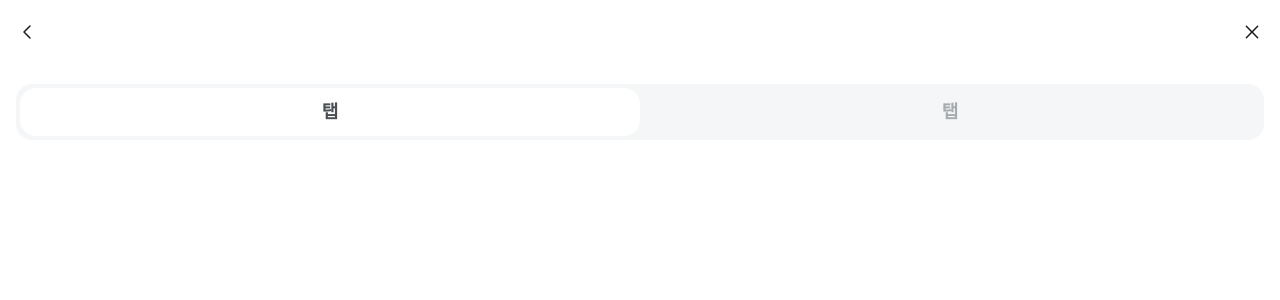
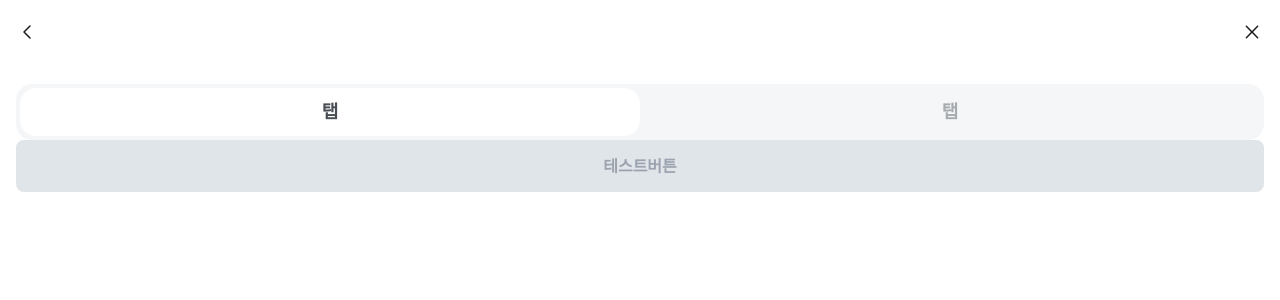
Before and after one commit to Team-Lea-Squad/take-meow-home-client, a Next.js app: page / in a window 1280 px wide. Shown: the top 300 px of the page. Built offline with nearby package versions, Linux system fonts and the light colour scheme.

Commit message:
Add: CommonButton 컴포넌트

```diff
--- a/src/app/page.tsx
+++ b/src/app/page.tsx
@@ -1,9 +1,11 @@
 import SubTab from "@/components/SubTab";
+import CommonButton from "@/components/CommonButton";
 
 export default function Home() {
   return (
     <div className="">
       <SubTab />
+      <CommonButton title="테스트버튼" isDisabled />
     </div>
   );
 }
--- a/src/components/BottomSheetContent.tsx
+++ b/src/components/BottomSheetContent.tsx
@@ -1,9 +1,12 @@
 "use client";
-import React from "react";
+import React, { useState } from "react";
 import Image from "next/image";
 import CommonButton from "./CommonButton";
 
 const BottomSheetContent = () => {
+  const [isAllAgree, setIsAllAgree] = useState(false);
+  const [isAgree, setIsAgree] = useState(false);
+
   return (
     <div className="flex flex-col justify-between h-full">
       <div className="w-full p-600 items-center">
@@ -55,7 +58,7 @@ const BottomSheetContent = () => {
           </div>
         </div>
         <div className="w-full p-600">
-          <CommonButton />
+          <CommonButton title="시작하기" />
         </div>
       </div>
     </div>
--- a/src/components/CommonButton.tsx
+++ b/src/components/CommonButton.tsx
@@ -1,9 +1,18 @@
 import React from "react";
 
-const CommonButton = () => {
+interface CommonButtonProps {
+  title: string;
+  isDisabled?: boolean;
+}
+
+const CommonButton = ({ title, isDisabled = false }: CommonButtonProps) => {
   return (
-    <div className="w-full bg-background-gray h-[52px] rounded-lg flex items-center justify-center p-600">
-      <p>시작하기</p>
+    <div
+      className={`w-full h-[52px] rounded-lg flex items-center justify-center p-600 text-body-120-B ${
+        isDisabled ? "bg-background-guide" : "bg-point2"
+      }`}
+    >
+      <p className={isDisabled ? "text-gray-400" : "text-white"}>{title}</p>
     </div>
   );
 };
--- a/tailwind.config.js
+++ b/tailwind.config.js
@@ -177,6 +177,7 @@ module.exports = {
         white: "#FFFFFF",
         black: "#000000",
         primary: "#00CC51",
+        point2: "#F87171",
         background: {
           DEFAULT: "#FFFFFF",
           white: "#FFFFFF",
@@ -184,7 +185,9 @@ module.exports = {
           gray: "#F5F6F7",
           chips: "#F5F6F7",
           placeholder: "#E0E5EA",
-          focus: "#191B1C"
+          focus: "#191B1C",
+          guide: "#E0E5EA",
+
         },
         text: {
           error: "#FA685F",
```
